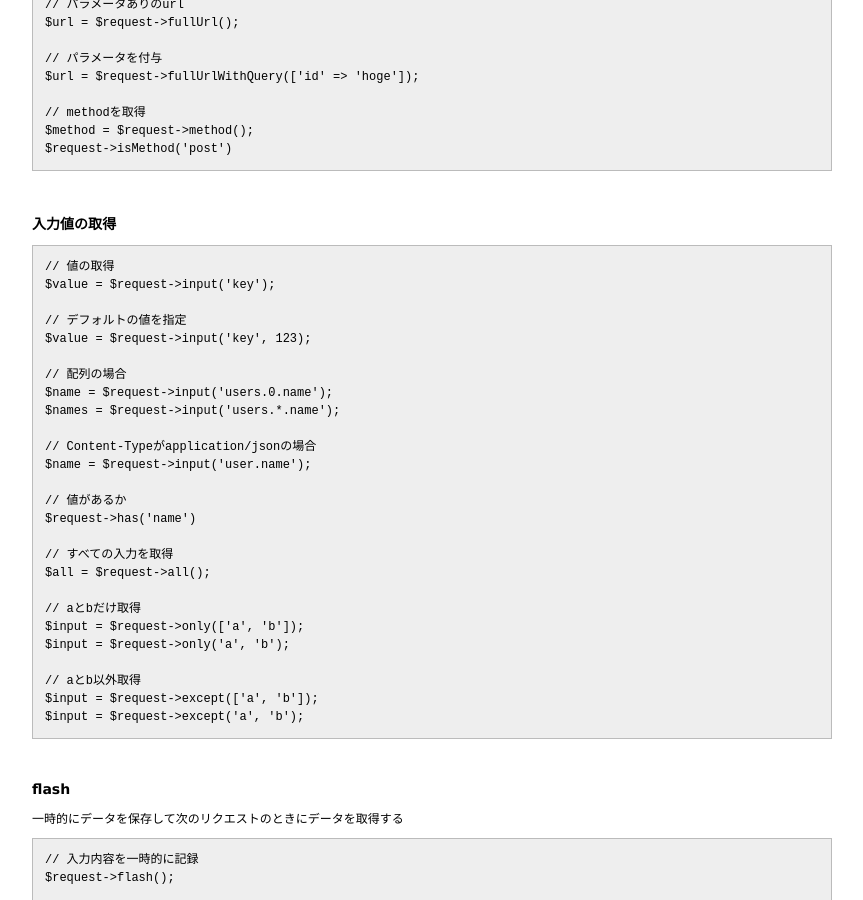
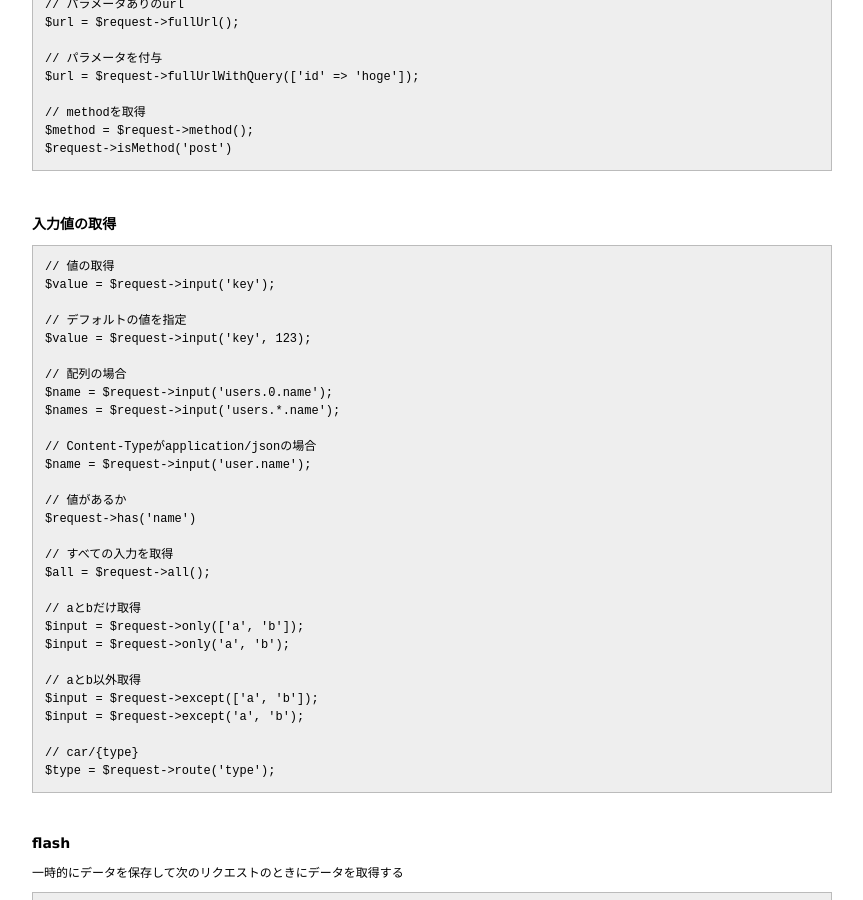
Before and after one commit to 38elements/38elements.github.com, a Jekyll site: the page built from _posts/2016-05-10-laravel-request.md, in a window 1280 px wide and 900 px high, scrolled down 368 px. Shown: the whole window, without its empty margins (208-1071 px from the left). Built offline with Jekyll 4.4.1, drawn with Linux system fonts in a browser that asks for light colours.

Commit message:
Update 2016-05-10-laravel-request.md

````diff
--- a/_posts/2016-05-10-laravel-request.md
+++ b/_posts/2016-05-10-laravel-request.md
@@ -61,6 +61,9 @@ $input = $request->only('a', 'b');
 // aとb以外取得
 $input = $request->except(['a', 'b']);
 $input = $request->except('a', 'b');
+
+// car/{type}
+$type = $request->route('type');
 ```
 <br>
 
````
